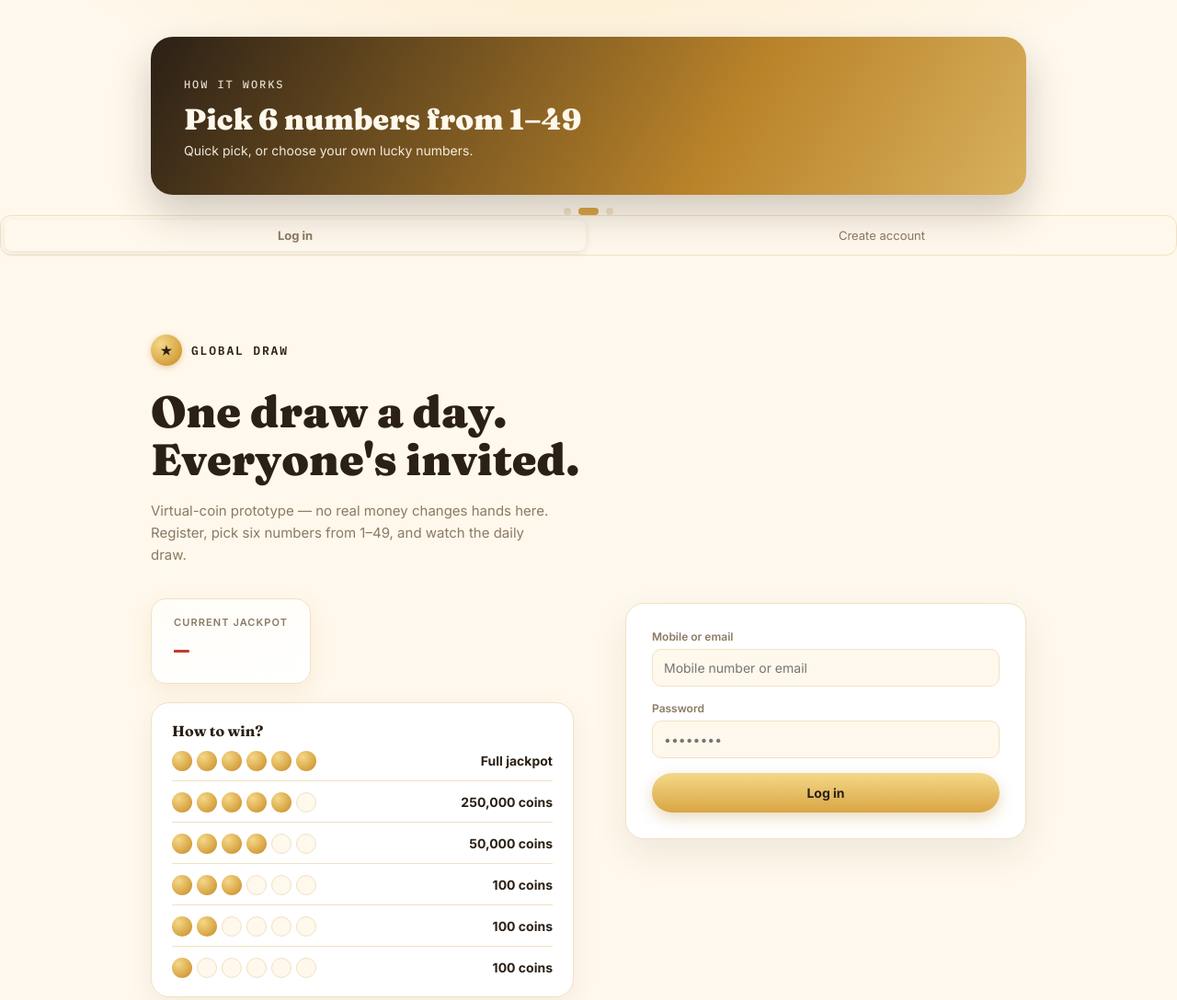
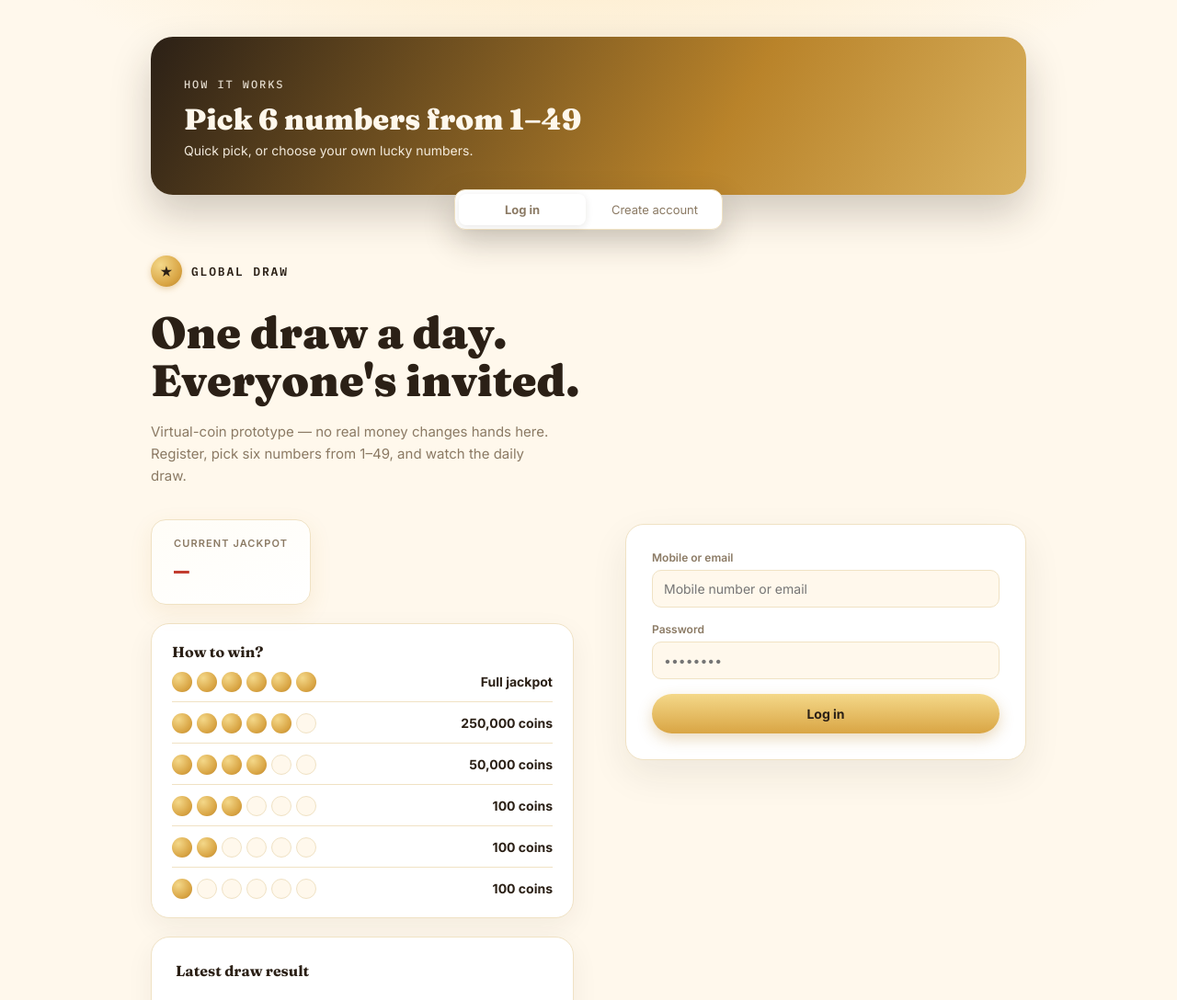
Before and after one commit to lackday/lackyday, a website: page public/index.html in a window 1280 px wide. Shown: the top 1088 px of the page at 92% size. Drawn offline with Linux system fonts and the light colour scheme; no server answers.

Commit message:
Update styles.css

```diff
--- a/public/styles.css
+++ b/public/styles.css
@@ -35,7 +35,7 @@ body {
 .logo-text { font-family: 'IBM Plex Mono', monospace; letter-spacing: 0.14em; font-size: 13px; color: var(--ink); font-weight: 600; }
 
 /* auth screen */
-.auth-wrap { display: flex; flex-wrap: wrap; gap: 40px; max-width: 1000px; margin: 0 auto; padding: 64px 24px; align-items: center; }
+.auth-wrap { display: flex; flex-wrap: wrap; gap: 40px; max-width: 1000px; margin: 0 auto; padding: 28px 24px 64px; align-items: center; }
 .auth-left { flex: 1 1 380px; min-width: 300px; }
 .auth-left h1 { font-family: 'Fraunces', serif; font-weight: 900; font-size: clamp(32px, 5vw, 48px); line-height: 1.08; margin: 24px 0 18px; color: var(--ink); }
 .sub { color: var(--muted); font-size: 15px; line-height: 1.6; max-width: 440px; }
@@ -163,3 +163,9 @@ input:focus { border-color: var(--gold); background: var(--card); }
 .hero-dots { display: flex; gap: 8px; justify-content: center; margin-top: 14px; }
 .hero-dot { width: 8px; height: 8px; border-radius: 50%; background: var(--border); cursor: pointer; border: none; padding: 0; transition: all 0.2s; }
 .hero-dot.active { background: var(--gold); width: 22px; border-radius: 6px; }
+.auth-tabs-float {
+  max-width: 340px; margin: -28px auto 0; padding: 0 24px; position: relative; z-index: 5;
+}
+.auth-tabs-float .auth-tabs {
+  margin-bottom: 0; box-shadow: 0 14px 34px rgba(43,32,22,0.22); background: var(--card);
+}
```
